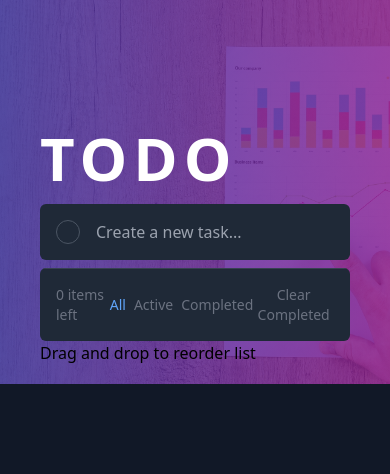
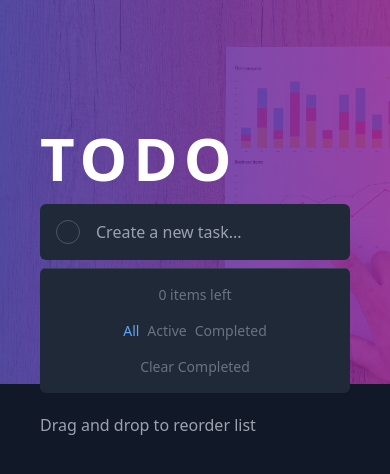
Before and after one commit to arekkleczek/react-todo, a React (Vite) app: page / in a window 390 px wide. Shown: the top 474 px of the page. Built offline with nearby package versions, Linux system fonts and the light colour scheme.

Commit message:
adjust a few paddings

```diff
--- a/src/ui/Footer.jsx
+++ b/src/ui/Footer.jsx
@@ -1,6 +1,6 @@
 export const Footer = () => {
   return (
-    <footer>
+    <footer className="text-gray-400 py-5">
       Drag and drop to reorder list
     </footer>
   )
--- a/src/ui/TaskList.jsx
+++ b/src/ui/TaskList.jsx
@@ -35,9 +35,9 @@ export const TaskList = ({ data, onTaskUpdate, onClear, onRemove }) => {
           </button>
         </li>
       ))}
-      <li className="bg-gray-800 p-4 flex text-gray-500 text-sm justify-between border-t border-gray-700">
+      <li className="bg-gray-800 p-4 text-center sm:flex text-gray-500 text-sm justify-between border-t border-gray-700">
         <span>{tasks.active.length} items left</span>
-        <div className="mx-auto flex gap-2">
+        <div className="mx-auto flex gap-2 justify-center my-4 sm:my-0">
           <button
             className={`${filter === 'all' ? 'text-blue-400' : null}`}
             onClick={() => setFilter('all')}
```
